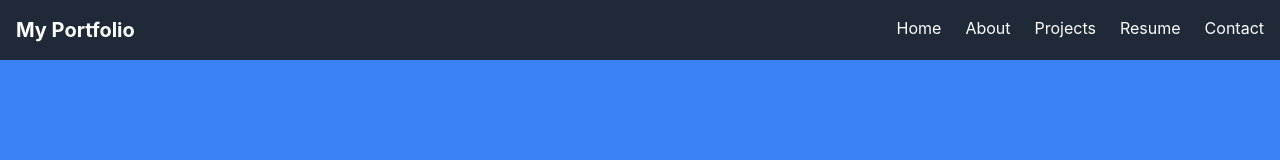
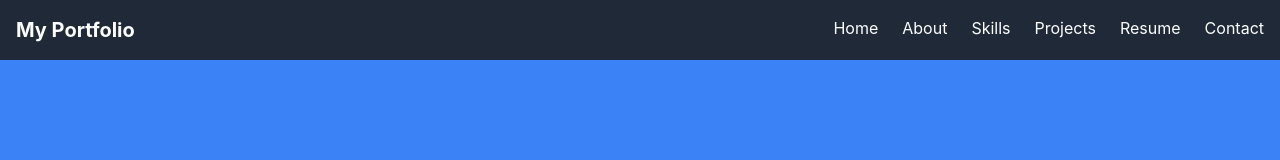
Before and after one commit to azwadkm22/Portfolio, a React (Create React App) app: page / in a window 1280 px wide. Shown: the top 160 px of the page. Built offline with nearby package versions, Linux system fonts and the light colour scheme.

Commit message:
Added changes to the Navbar

```diff
--- a/src/components/Navbar.js
+++ b/src/components/Navbar.js
@@ -13,6 +13,9 @@ function Navbar() {
                     </li>
                     <li>
                         <Link to="about" smooth={true} duration={500}>About</Link>
+                    </li>
+                    <li>
+                        <Link to="skills" smooth={true} duration={500}>Skills</Link>
                     </li>
                     <li>
                         <Link to="projects" smooth={true} duration={500}>Projects</Link>
```
